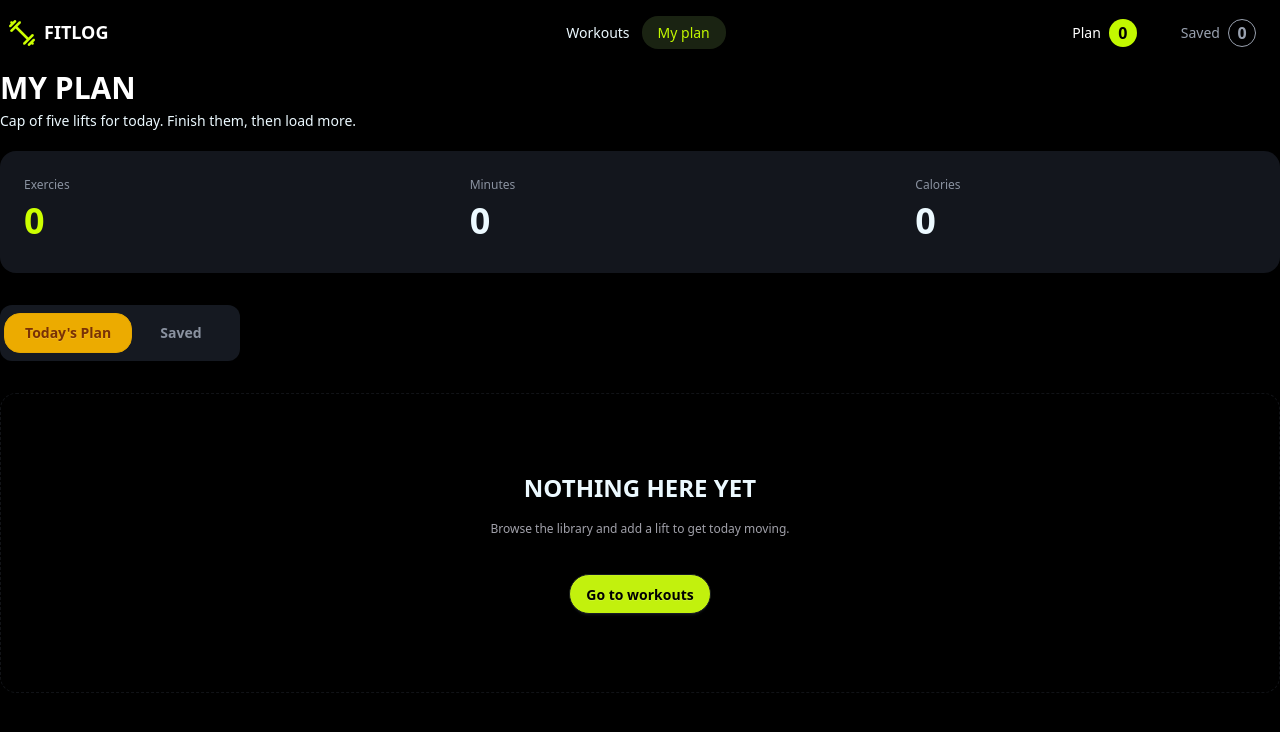
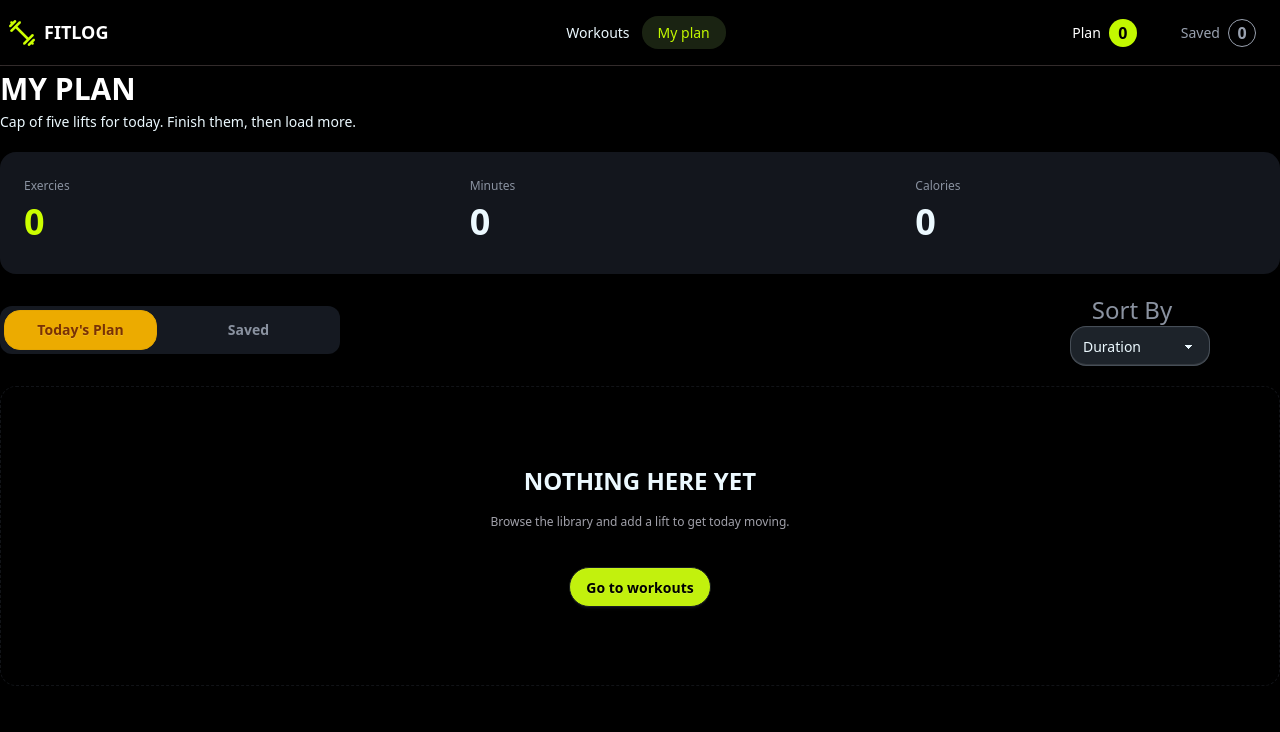
Before and after one commit to rohanislambd/fit-log-nextjs-app, a Next.js app: page /my-plan in a window 1280 px wide. Shown: the top 732 px of the page. Built offline with nearby package versions, Linux system fonts and the light colour scheme.

Commit message:
add workout sorting by duration, calories, and rating

```diff
--- a/src/app/layout.tsx
+++ b/src/app/layout.tsx
@@ -33,7 +33,7 @@ export default function RootLayout({ children }: LayoutProps<"/">) {
         <WorkoutProvider>
 
            <ToastContainer />
-        <Navbar></Navbar>
+           <Navbar></Navbar>
 
         {children}
         </WorkoutProvider>
--- a/src/app/my-plan/page.tsx
+++ b/src/app/my-plan/page.tsx
@@ -11,6 +11,20 @@ const MyPlanPage = () => {
     useContext(workoutContext);
   const [activeTab, setActiveTab] = useState<"today" | "saved">("today");
   const currentWorkouts = activeTab === "today" ? todaysPlan : savedWorkouts;
+
+
+  const [sortBy, setSortBy] =useState<"duration" | "calories" | "rating">("duration")
+
+  const sortedWorkouts = [...currentWorkouts].sort((a,b) => {
+     if(sortBy === "duration"){
+      return a.duration - b.duration;
+     }
+     if(sortBy === "calories"){
+      return a.caloriesBurned - b.caloriesBurned;
+     }
+     return b.rating - a.rating;
+  })
+
 
   const totalMinutes = currentWorkouts.reduce(
     (total: number, workout: IWorkout) => total + workout.duration,
@@ -81,14 +95,16 @@ const MyPlanPage = () => {
         </div>
       </div>
 
+      <div className="flex items-center justify-between">
         {/* Tabs */}
-      <div className="  my-8 max-w-[240px] rounded-xl bg-[#151921] p-1 ">
-        <div className=" flex gap-2  py-1">
+      {/* Tabs */}
+<div className="my-8 w-full max-w-[340px] rounded-xl bg-[#151921] p-1">
+  <div className="flex w-full gap-1">
     <button
       onClick={() => setActiveTab("today")}
-            className={`px-5  text-sm font-semibold ${
+      className={`flex-1 rounded-2xl px-3 py-2 text-xs sm:px-5 sm:text-sm font-semibold ${
         activeTab === "today"
-                ? " btn btn-active rounded-2xl  btn-warning"
+          ? "btn btn-active btn-warning"
           : "text-[#8A92A0]"
       }`}
     >
@@ -97,9 +113,9 @@ const MyPlanPage = () => {
 
     <button
       onClick={() => setActiveTab("saved")}
-            className={`px-5  text-sm font-semibold ${
+      className={`flex-1 rounded-2xl px-3 py-2 text-xs sm:px-8 sm:text-sm font-semibold ${
         activeTab === "saved"
-                ? "btn rounded-2xl px-8 btn-warning"
+          ? "btn btn-warning"
           : "text-[#8A92A0]"
       }`}
     >
@@ -107,10 +123,24 @@ const MyPlanPage = () => {
     </button>
   </div>
 </div>
+      {/* sort */}
+      <div className="flex flex-col md:flex w-70  space-x-4 items-center">
+        <h2 className=" text-2xl text-[#8A92A0] ">Sort By</h2>
+        <select
+          value={sortBy}
+          onChange={(e) => setSortBy(e.target.value as "duration" |"calories"| "rating")}
+         className="select w-[50%] rounded-2xl">
+           <option value="duration">Duration</option>
+           <option value="calories">Calories</option>
+           <option value="rating">Rating</option>
+        </select>
+      </div>
+
+      </div>
 
       <div>
-        {currentWorkouts.length > 0 ? (
-          currentWorkouts.map((workout: IWorkout) => (
+        {sortedWorkouts.length > 0 ? (
+          sortedWorkouts.map((workout: IWorkout) => (
             <MyPlanCard
               key={workout.id}
               isTodayPlan={activeTab === "today"}
--- a/src/components/myplan/MyPlanCard.tsx
+++ b/src/components/myplan/MyPlanCard.tsx
@@ -56,7 +56,7 @@ const MyPlanCard = ({ workout, handleRemove , isTodayPlan}:IMyPlanCardProps) =>
           </Link>
 
           {
-          isTodayPlan && <MarkDoneButton workoutName={workout.name} />
+          isTodayPlan && <MarkDoneButton />
            }
 
           <button onClick={() => handleRemove(workout.id)}>
--- a/src/components/shared/Navbar.tsx
+++ b/src/components/shared/Navbar.tsx
@@ -32,7 +32,8 @@ const Navbar = () => {
     </>
   );
   return (
-    <div className="container mx-auto">
+    <div className="sticky top-0 bg-black z-1 border-b border-[#79666675]">
+      <div className="container mx-auto  ">
       <div className="navbar  shadow-sm">
         <div className="navbar-start">
           <div className="dropdown">
@@ -93,6 +94,7 @@ const Navbar = () => {
           </Link>
         </div>
       </div>
+     </div>
     </div>
   );
 };
--- a/src/components/workouts/SaveForLaterButton.tsx
+++ b/src/components/workouts/SaveForLaterButton.tsx
@@ -11,7 +11,7 @@ const SaveForLaterButton = ({ workout }: { workout: IWorkout }) => {
   const handSaveForLater = () => {
     const alreadyAdded = savedWorkouts.some((item) => item.id === workout.id)
      if (alreadyAdded) {
-        toast.error(`${workout.name} is already added to today's plan`, {
+        toast.error(`${workout.name} is already added to Save for later`, {
       position: "top-center",
       autoClose: 3000,
       theme: "light",
@@ -23,7 +23,7 @@ const SaveForLaterButton = ({ workout }: { workout: IWorkout }) => {
     }
 
     setSavedWorkouts([...savedWorkouts, workout]);
-    toast.success(`${workout.name} Added to today's plan`, {
+    toast.success(`${workout.name} added to Save for later`, {
           position: "top-center",
           autoClose: 5000,
           hideProgressBar: false,
```
Lines whose indentation alone changed are shown as unchanged.
